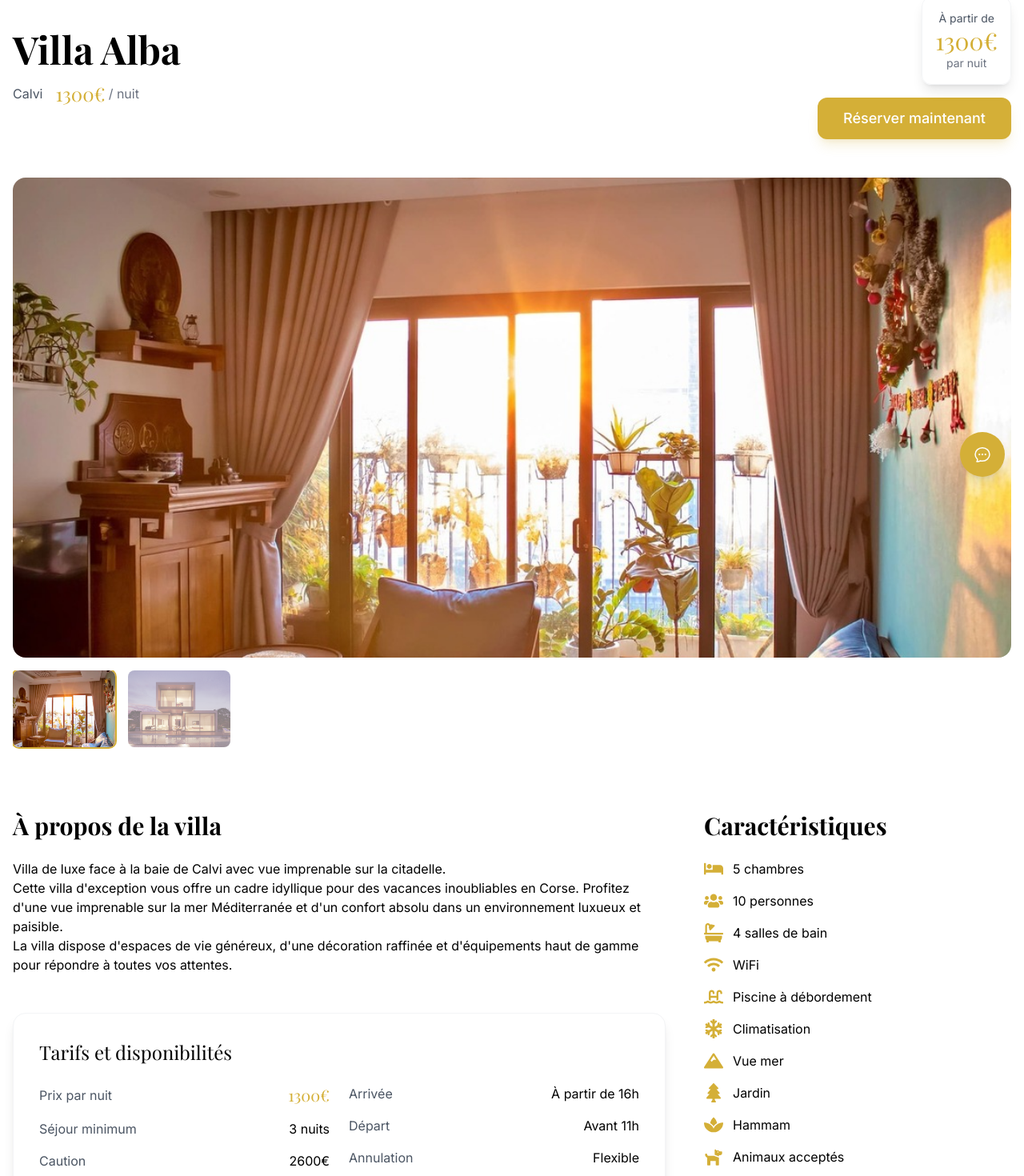
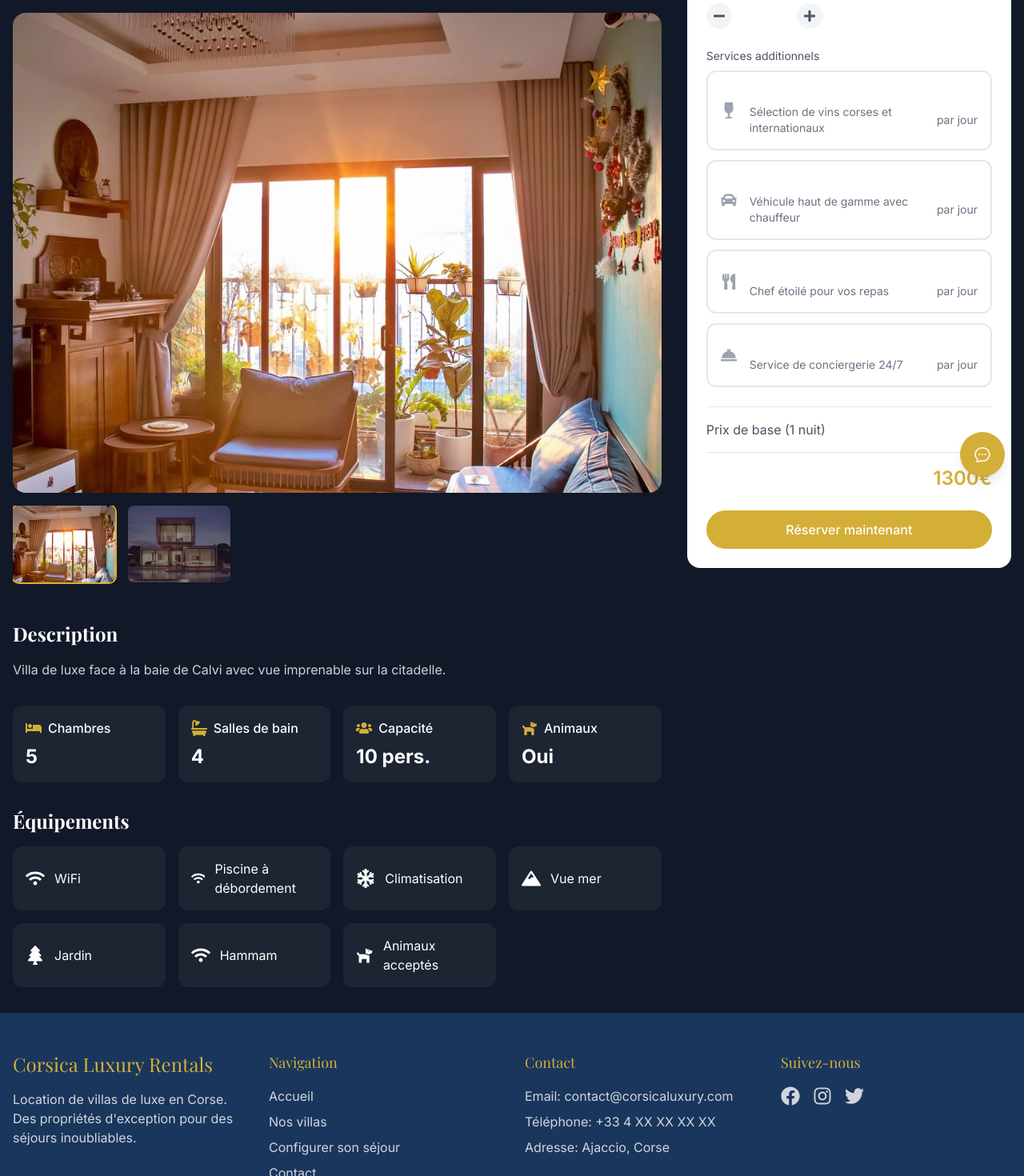
Before and after one commit to Cid57/Corsica-Luxury-Rentals, a Next.js app: page /Corsica-Luxury-Rentals/villas/villa-alba in a window 1280 px wide. Shown: the part 180-1650 px from the top of the page at 80% size. Built offline with nearby package versions, Linux system fonts and the light colour scheme.

Commit message:
Fix ImageGallery props by adding villaName

```diff
--- a/src/app/villas/[id]/page.tsx
+++ b/src/app/villas/[id]/page.tsx
@@ -1,6 +1,3 @@
-'use client';
-
-import { useParams, useRouter } from 'next/navigation';
 import { villas } from '@/data/villas';
 import {
   FaBed,
@@ -23,6 +20,7 @@ import { motion } from 'framer-motion';
 import ImageGallery from '@/components/villa/ImageGallery';
 import StayConfigurator from '@/components/villa/StayConfigurator';
 import Link from 'next/link';
+import { Villa } from '@/types/villa';
 
 export async function generateStaticParams() {
   return villas.map((villa) => ({
@@ -30,14 +28,14 @@ export async function generateStaticParams() {
   }));
 }
 
-export default function VillaDetail() {
-  const params = useParams();
-  const router = useRouter();
-  const villa = villas.find(v => v.id === params.id);
+interface PageProps {
+  params: {
+    id: string;
+  };
+}
 
-  const handleBack = () => {
-    router.back();
-  };
+export default function VillaDetail({ params }: PageProps) {
+  const villa = villas.find((v) => v.id === params.id) as Villa;
 
   if (!villa) {
     notFound();
@@ -46,157 +44,98 @@ export default function VillaDetail() {
   const amenityIcons: { [key: string]: JSX.Element } = {
     'WiFi': <FaWifi className="w-6 h-6" />,
     'Piscine': <FaSwimmingPool className="w-6 h-6" />,
-    'Piscine à débordement': <FaSwimmingPool className="w-6 h-6" />,
-    'Piscine chauffée': <FaSwimmingPool className="w-6 h-6" />,
+    'Climatisation': <FaSnowflake className="w-6 h-6" />,
     'Parking': <FaParking className="w-6 h-6" />,
     'Animaux acceptés': <FaDog className="w-6 h-6" />,
-    'Climatisation': <FaSnowflake className="w-6 h-6" />,
     'Accès plage': <FaUmbrellaBeach className="w-6 h-6" />,
     'Jardin': <FaTree className="w-6 h-6" />,
     'Vue mer': <FaMountain className="w-6 h-6" />,
     'Vue port': <FaShip className="w-6 h-6" />,
-    'Hammam': <FaSpa className="w-6 h-6" />,
+    'Spa': <FaSpa className="w-6 h-6" />,
   };
 
   return (
-    <main className="min-h-screen pt-32 pb-16">
-      <div className="container mx-auto px-4">
+    <div className="min-h-screen bg-gray-900 text-white">
+      <div className="container mx-auto px-4 py-8">
         {/* Bouton retour */}
-        <div className="max-w-7xl mx-auto mb-6">
-          <button
-            onClick={handleBack}
-            className="flex items-center text-gray-600 hover:text-luxury-gold transition-colors"
-          >
-            <FaArrowLeft className="mr-2" />
-            Retour aux villas
-          </button>
-        </div>
+        <Link href="/villas" className="inline-flex items-center gap-2 text-white/80 hover:text-white mb-6 transition-colors">
+          <FaArrowLeft />
+          <span>Retour aux villas</span>
+        </Link>
 
-        {/* En-tête */}
-        <div className="max-w-7xl mx-auto mb-12">
-          <div className="flex flex-col md:flex-row justify-between items-start md:items-center gap-6">
+        <div className="grid grid-cols-1 lg:grid-cols-[2fr_1fr] gap-8">
+          {/* Colonne gauche */}
+          <div className="space-y-8">
             <div>
-              <h1 className="text-4xl md:text-5xl font-serif font-bold mb-4">
-                {villa.name}
-              </h1>
-              <div className="flex items-center gap-4">
-                <p className="text-gray-600">{villa.location}</p>
-                <div className="flex items-center">
-                  <span className="text-2xl font-serif text-luxury-gold">{villa.pricePerNight}€</span>
-                  <span className="text-gray-500 ml-1">/ nuit</span>
+              <h1 className="text-4xl font-bold mb-4">{villa.name}</h1>
+              <p className="text-xl text-white/80">{villa.location}</p>
+            </div>
+
+            <ImageGallery images={villa.images} villaName={villa.name} />
+
+            <div>
+              <h2 className="text-2xl font-bold mb-4">Description</h2>
+              <p className="text-white/80 leading-relaxed">{villa.description}</p>
+            </div>
+
+            {/* Caractéristiques principales */}
+            <div className="grid grid-cols-2 md:grid-cols-4 gap-4">
+              <div className="bg-white/5 p-4 rounded-xl">
+                <div className="flex items-center gap-2 mb-2">
+                  <FaBed className="w-5 h-5 text-luxury-gold" />
+                  <span className="font-medium">Chambres</span>
                 </div>
+                <p className="text-2xl font-bold">{villa.bedrooms}</p>
+              </div>
+              <div className="bg-white/5 p-4 rounded-xl">
+                <div className="flex items-center gap-2 mb-2">
+                  <FaBath className="w-5 h-5 text-luxury-gold" />
+                  <span className="font-medium">Salles de bain</span>
+                </div>
+                <p className="text-2xl font-bold">{villa.bathrooms}</p>
+              </div>
+              <div className="bg-white/5 p-4 rounded-xl">
+                <div className="flex items-center gap-2 mb-2">
+                  <FaUsers className="w-5 h-5 text-luxury-gold" />
+                  <span className="font-medium">Capacité</span>
+                </div>
+                <p className="text-2xl font-bold">{villa.maxGuests} pers.</p>
+              </div>
+              <div className="bg-white/5 p-4 rounded-xl">
+                <div className="flex items-center gap-2 mb-2">
+                  <FaDog className="w-5 h-5 text-luxury-gold" />
+                  <span className="font-medium">Animaux</span>
+                </div>
+                <p className="text-2xl font-bold">{villa.amenities.includes('Animaux acceptés') ? 'Oui' : 'Non'}</p>
               </div>
             </div>
-            <div className="flex flex-col items-end gap-2">
-              <div className="bg-white/80 backdrop-blur-sm rounded-xl p-4 shadow-lg border border-gray-100 mb-2">
-                <div className="text-center">
-                  <p className="text-gray-600 text-sm">À partir de</p>
-                  <p className="text-3xl font-serif text-luxury-gold">{villa.pricePerNight}€</p>
-                  <p className="text-gray-500 text-sm">par nuit</p>
-                </div>
-              </div>
-              <Link
-                href={`/villas/${params.id}/reservation`}
-                className="px-8 py-3 bg-luxury-gold text-white rounded-xl hover:bg-luxury-gold/90 transition-all duration-300 hover:scale-105 text-lg font-medium shadow-lg shadow-luxury-gold/20"
-              >
-                Réserver maintenant
-              </Link>
-            </div>
-          </div>
-        </div>
 
-        {/* Galerie d'images */}
-        <ImageGallery images={villa.images} villaName={villa.name} />
-
-        {/* Description et caractéristiques */}
-        <div className="max-w-7xl mx-auto mt-16 grid grid-cols-1 md:grid-cols-3 gap-12">
-          <div className="md:col-span-2">
-            <h2 className="text-3xl font-serif font-bold mb-6">À propos de la villa</h2>
-            <div className="prose prose-lg">
-              <p>
-                {villa.description}
-              </p>
-              <p>
-                Cette villa d'exception vous offre un cadre idyllique pour des vacances inoubliables en Corse.
-                Profitez d'une vue imprenable sur la mer Méditerranée et d'un confort absolu dans un environnement
-                luxueux et paisible.
-              </p>
-              <p>
-                La villa dispose d'espaces de vie généreux, d'une décoration raffinée et d'équipements haut de gamme
-                pour répondre à toutes vos attentes.
-              </p>
-            </div>
-
-            <div className="mt-12 bg-white rounded-2xl p-8 shadow-lg border border-gray-100">
-              <h3 className="text-2xl font-serif mb-6">Tarifs et disponibilités</h3>
-              <div className="grid grid-cols-1 sm:grid-cols-2 gap-6">
-                <div className="space-y-4">
-                  <div className="flex justify-between items-center">
-                    <span className="text-gray-600">Prix par nuit</span>
-                    <span className="text-xl font-serif text-luxury-gold">{villa.pricePerNight}€</span>
-                  </div>
-                  <div className="flex justify-between items-center">
-                    <span className="text-gray-600">Séjour minimum</span>
-                    <span>3 nuits</span>
-                  </div>
-                  <div className="flex justify-between items-center">
-                    <span className="text-gray-600">Caution</span>
-                    <span>{villa.pricePerNight * 2}€</span>
-                  </div>
-                </div>
-                <div className="space-y-4">
-                  <div className="flex justify-between items-center">
-                    <span className="text-gray-600">Arrivée</span>
-                    <span>À partir de 16h</span>
-                  </div>
-                  <div className="flex justify-between items-center">
-                    <span className="text-gray-600">Départ</span>
-                    <span>Avant 11h</span>
-                  </div>
-                  <div className="flex justify-between items-center">
-                    <span className="text-gray-600">Annulation</span>
-                    <span>Flexible</span>
-                  </div>
-                </div>
-              </div>
-              <div className="mt-6 pt-6 border-t border-gray-100">
-                <Link
-                  href={`/villas/${params.id}/reservation`}
-                  className="w-full flex justify-center items-center px-8 py-4 bg-luxury-gold text-white rounded-xl hover:bg-luxury-gold/90 transition-all duration-300 hover:scale-105 text-lg font-medium shadow-lg shadow-luxury-gold/20"
-                >
-                  Vérifier les disponibilités
-                </Link>
+            {/* Équipements */}
+            <div>
+              <h2 className="text-2xl font-bold mb-4">Équipements</h2>
+              <div className="grid grid-cols-2 md:grid-cols-3 lg:grid-cols-4 gap-4">
+                {villa.amenities.map((amenity) => (
+                  <motion.div
+                    key={amenity}
+                    className="flex items-center gap-3 bg-white/5 p-4 rounded-xl"
+                    initial={{ opacity: 0, y: 20 }}
+                    animate={{ opacity: 1, y: 0 }}
+                    transition={{ duration: 0.3 }}
+                  >
+                    {amenityIcons[amenity] || <FaWifi className="w-6 h-6" />}
+                    <span>{amenity}</span>
+                  </motion.div>
+                ))}
               </div>
             </div>
           </div>
 
-          <div>
-            <h2 className="text-3xl font-serif font-bold mb-6">Caractéristiques</h2>
-            <ul className="space-y-4">
-              <li className="flex items-center">
-                <FaBed className="h-6 w-6 mr-3 text-luxury-gold" />
-                {villa.bedrooms} chambres
-              </li>
-              <li className="flex items-center">
-                <FaUsers className="h-6 w-6 mr-3 text-luxury-gold" />
-                {villa.maxGuests} personnes
-              </li>
-              <li className="flex items-center">
-                <FaBath className="h-6 w-6 mr-3 text-luxury-gold" />
-                {villa.bathrooms} salles de bain
-              </li>
-              {villa.amenities.map((amenity, index) => (
-                <li key={index} className="flex items-center">
-                  <span className="text-luxury-gold mr-3">
-                    {amenityIcons[amenity] || <FaWifi className="h-6 w-6" />}
-                  </span>
-                  {amenity}
-                </li>
-              ))}
-            </ul>
+          {/* Colonne droite */}
+          <div className="lg:sticky lg:top-8 space-y-6">
+            <StayConfigurator basePrice={villa.pricePerNight} />
           </div>
         </div>
       </div>
-    </main>
+    </div>
   );
 }
--- /dev/null
+++ b/src/components/villa/VillaNavigation.tsx
@@ -0,0 +1,22 @@
+'use client';
+
+import { useRouter } from 'next/navigation';
+import { FaArrowLeft } from 'react-icons/fa';
+
+export default function VillaNavigation() {
+  const router = useRouter();
+
+  const handleBack = () => {
+    router.back();
+  };
+
+  return (
+    <button
+      onClick={handleBack}
+      className="inline-flex items-center gap-2 text-white/80 hover:text-white mb-6 transition-colors"
+    >
+      <FaArrowLeft />
+      <span>Retour aux villas</span>
+    </button>
+  );
+}
```
